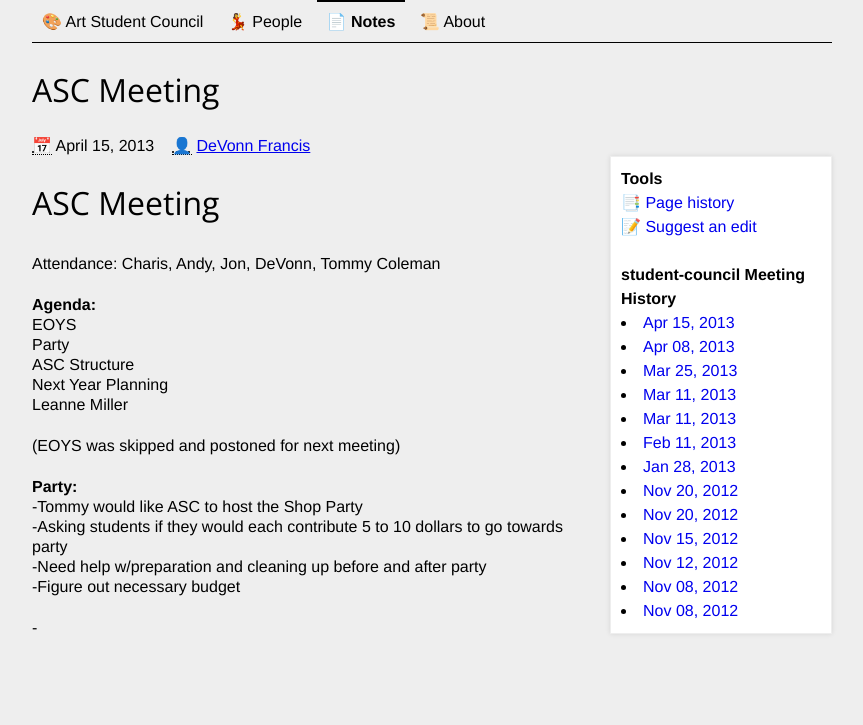
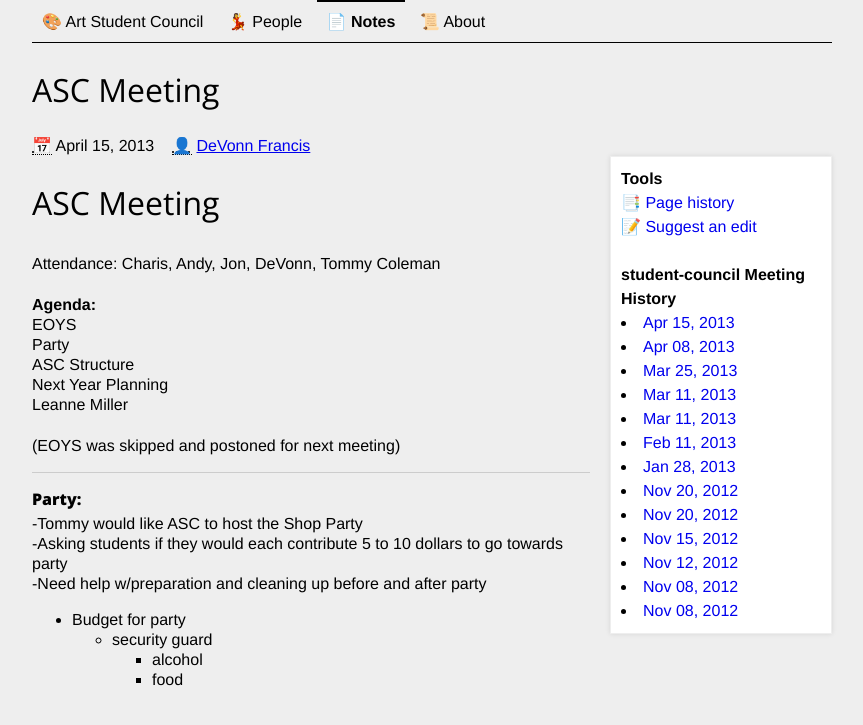
Before and after one commit to CooperASC/cooperasc.github.com, a Jekyll site: the page built from _posts/notes/2013-04-15-asc-meeting-notes.md, in a window 1280 px wide. Shown: the top 725 px of the page, without its empty margins (208-1071 px from the left). Built offline with Jekyll 4.4.1, drawn with Linux system fonts in a browser that asks for light colours.

Commit message:
edited notes

```diff
--- a/_posts/notes/2013-04-15-asc-meeting-notes.md
+++ b/_posts/notes/2013-04-15-asc-meeting-notes.md
@@ -27,10 +27,14 @@ Leanne Miller
 
 (EOYS was skipped and postoned for next meeting)
 
-**Party:**
+***
+
+###Party:
+
 -Tommy would like ASC to host the Shop Party
 -Asking students if they would each contribute 5 to 10 dollars to go towards party
 -Need help w/preparation and cleaning up before and after party
--Figure out necessary budget
-
--
+- Budget for party
+  - security guard
+    - alcohol
+    - food
```
